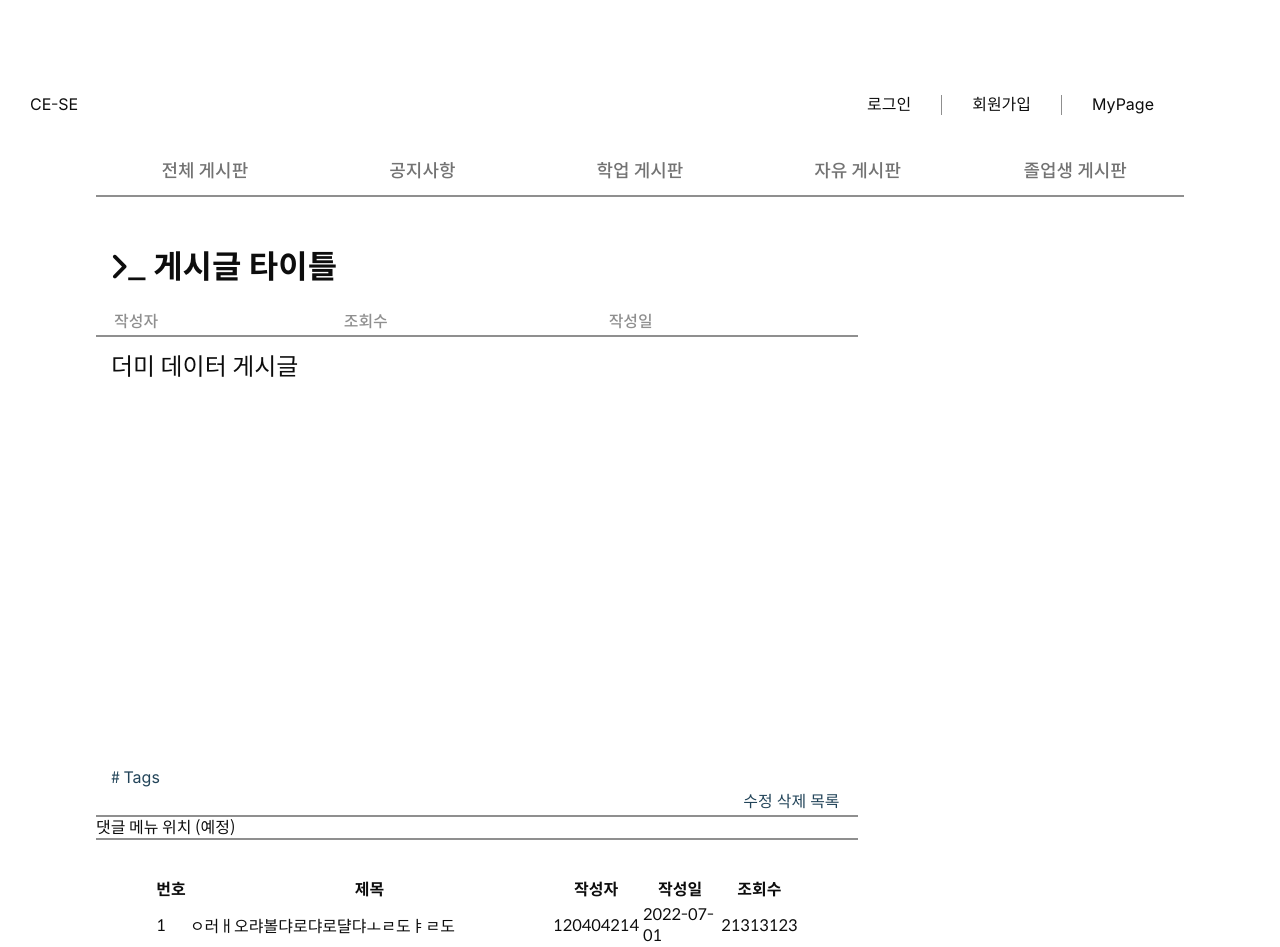
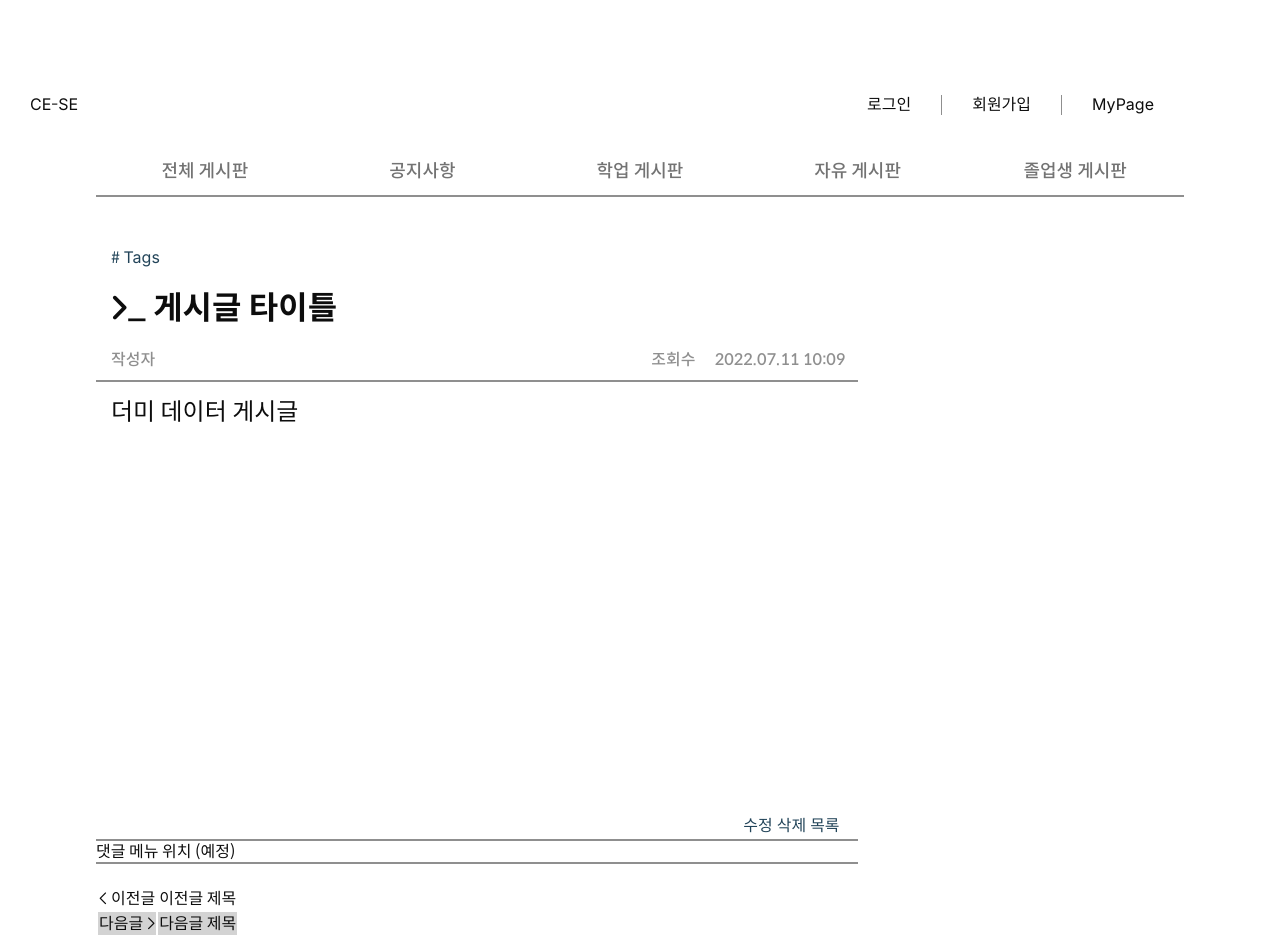
Before and after one commit to jkc-mycode/KIT-CE-CS-Frontend, a React (Create React App) app: page /view/1 in a window 1280 px wide. Shown: the top 947 px of the page. Built offline with nearby package versions, Linux system fonts and the light colour scheme.

Commit message:
22.07.13 view 페이지 디자인 수정

```diff
--- a/src/Components/View.js
+++ b/src/Components/View.js
@@ -14,18 +14,16 @@ function ViewPage(){
     return (
         <div className="view_section">
             <div className="post_section">
+                <div className="post_tag" ># Tags</div> {/* {post.tag} */}
                 <h1 className="title">&#xE001;_ 게시글 타이틀</h1> {/* {post.title} */}
                 <div>
-                    <table className="post_info_table">
-                        <tr>
-                            <td>작성자</td> {/* {post.author} */}
-                            <td>조회수 &nbsp;</td> {/* {post.hit} */}
-                            <td>작성일 &nbsp;</td> {/* {post.date} */}
-                        </tr>
-                    </table>
+                    <div className="post_info_table">
+                        <div className="post_info_author">작성자</div> {/* {post.author} */}
+                        <div className="post_info_hit">조회수 &nbsp;</div> {/* {post.hit} */}
+                        <div className="post_info_date">2022.07.11 10:09 &nbsp;</div> {/* {post.date} */}
+                    </div>
                     <div className="line"></div>
                     <div className="post_content" style={{height: '400px'}}>더미 데이터 게시글</div> {/* {post.content} */}
-                    <div className="post_tag" ># Tags</div> {/* {post.tag} */}
                 </div>
                 <div>
                     <table className="edit_delete_list">
@@ -40,7 +38,17 @@ function ViewPage(){
                 <div className="test">댓글 메뉴 위치 (예정)</div>
                 <div className="line"></div>
                 <br/>
-                <BoardList/>
+                <table className="post_table">
+                    <tr>
+                        <td>&#xE000; 이전글</td>
+                        <td>이전글 제목</td>
+                    </tr>
+                    <tr>
+                        <td>다음글 &#xE001;</td>
+                        <td>다음글 제목</td>
+                    </tr>
+                </table>
+                {/* <BoardList/> */}
             </div>
         </div>
     )
--- a/src/Components/view.css
+++ b/src/Components/view.css
@@ -4,6 +4,7 @@
 }
 
 .post_section {
+    margin-top: 50px;
     width: 70%;
 }
 
@@ -12,7 +13,7 @@
 } */
 
 .title {
-    margin-top: 50px;
+    margin-top: 20px;
     margin-left: 15px;
 
     font-weight: 700;
@@ -30,13 +31,30 @@
 .post_info_table {
     margin-top: 20px;
     margin-left: 15px;
+    margin-bottom: 10px;
     border: 0px;
 
     width: 100%;
 
+    display: table;
+
     font-weight: 500;
     font-size: 16px;
     color: rgba(115, 115, 115, 0.8);
+}
+
+.post_info_author, .post_info_hit, .post_info_date {
+    display: table-cell;
+}
+
+.post_info_hit {
+    text-align: right;
+}
+
+.post_info_date {
+    width: 150px;
+    text-align: right;
+    padding-right: 20px;
 }
 
 .post_content {
```
